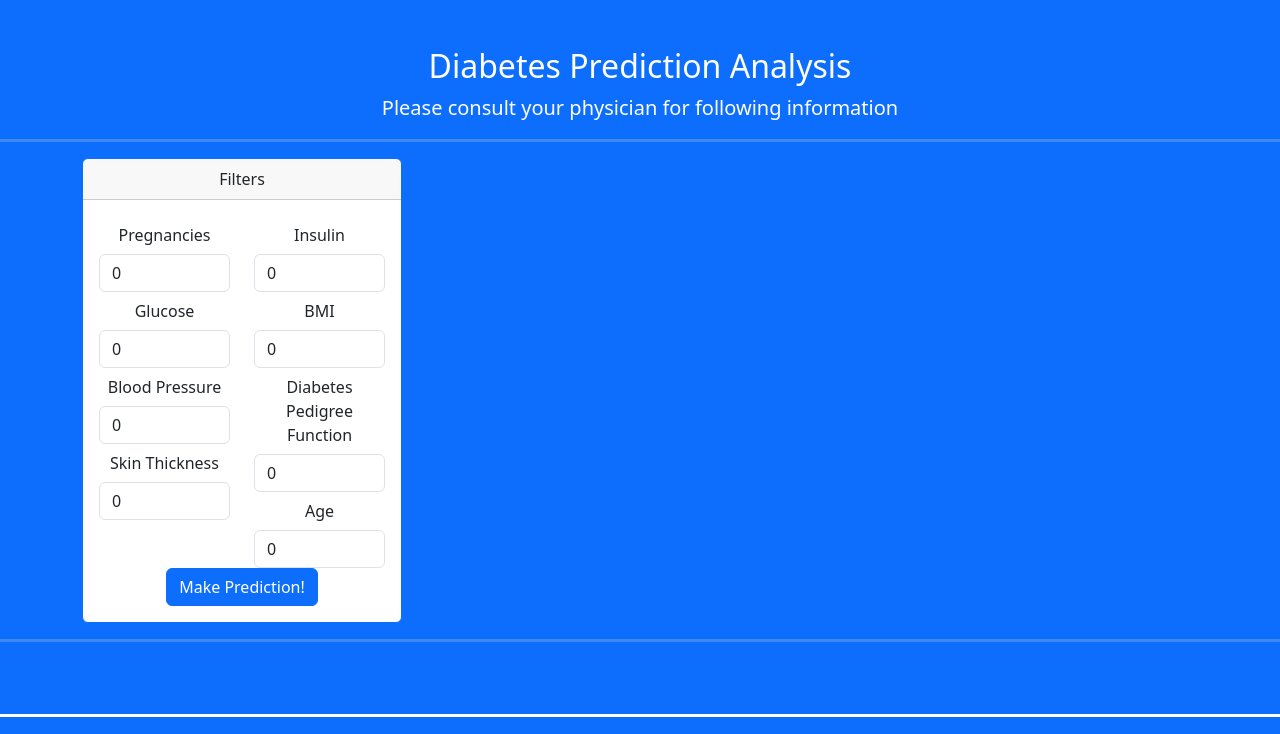
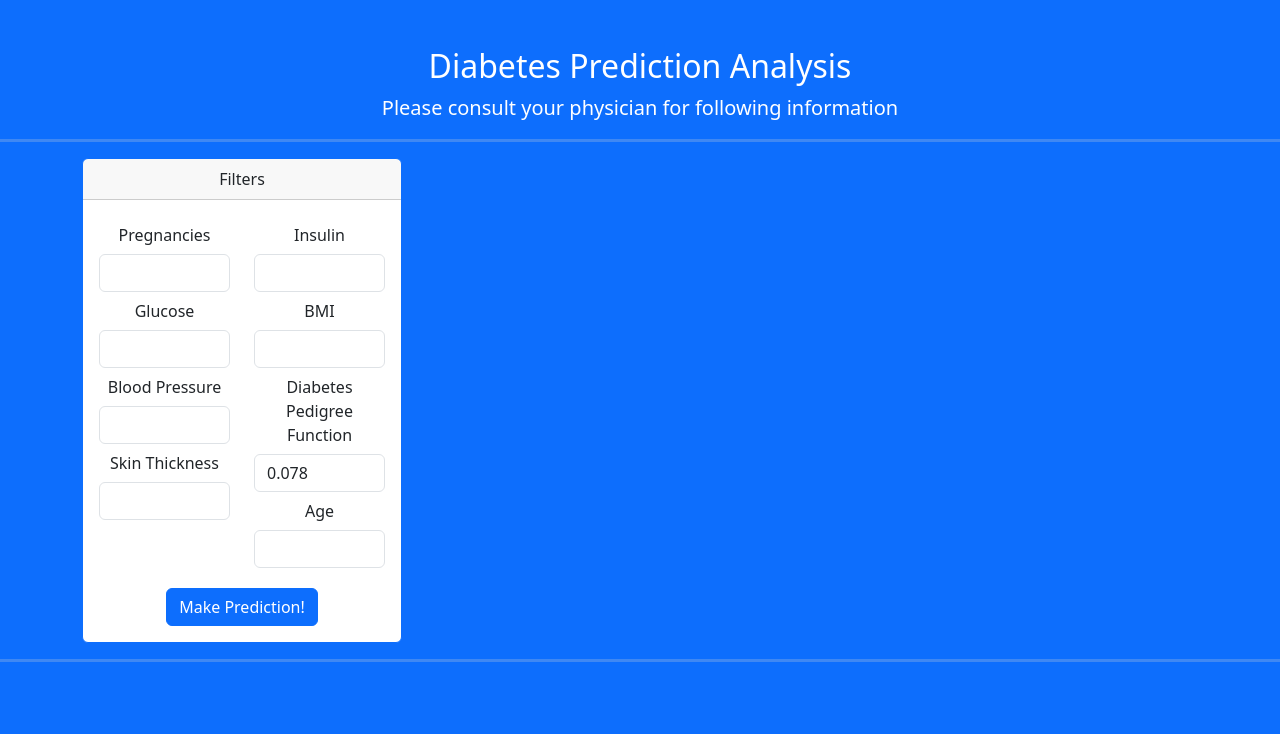
Before and after one commit to yangedward92/Project-4-Group-7, a Flask app: page /diabetes_predML in a window 1280 px wide. Shown: the part 83-817 px from the top of the page. Run offline with Flask 3, Linux system fonts and the light colour scheme.

Commit message:
updated app

```diff
--- a/Diabetes App/templates/diabetes_predML.html
+++ b/Diabetes App/templates/diabetes_predML.html
@@ -47,6 +47,8 @@
         </button>
 
     </nav>
+
+
     <header class="bg-primary text-white text-center py-5">
         <div class="container">
             <h2>Diabetes Prediction Analysis</h2>
@@ -61,43 +63,43 @@
                     <div class="col-md-6">
                         <div class="form-group">
                             <label class="col-form-label" for="Pregnancies">Pregnancies</label>
-                            <input type="number" class="form-control" value="0" id="Pregnancies">
+                            <input type="number" class="form-control" value="" id="Pregnancies">
                         </div>
                         <div class="form-group">
                             <label class="col-form-label" for="Glucose">Glucose</label>
-                            <input type="number" class="form-control" value="0" id="Glucose">
+                            <input type="number" class="form-control" value="" id="Glucose">
                         </div>
                         <div class="form-group">
                             <label class="col-form-label" for="BloodPressure">Blood Pressure</label>
-                            <input type="number" class="form-control" value="0" id="BloodPressure">
+                            <input type="number" class="form-control" value="" id="BloodPressure">
                         </div>
                         <div class="form-group">
                             <label class="col-form-label" for="SkinThickness">Skin Thickness</label>
-                            <input type="number" class="form-control" value="0" id="SkinThickness">
+                            <input type="number" class="form-control" value="" id="SkinThickness">
                         </div>
                     </div>
                     <div class="col-md-6">
                         <div class="form-group">
                             <label class="col-form-label" for="Insulin">Insulin</label>
-                            <input type="number" class="form-control" value="0" id="Insulin">
+                            <input type="number" class="form-control" value="" id="Insulin">
                         </div>
                         <div class="form-group">
                             <label class="col-form-label" for="BMI">BMI</label>
-                            <input type="number" class="form-control" value="0" id="BMI">
+                            <input type="number" class="form-control" value="" id="BMI">
                         </div>
                         <div class="form-group">
                             <label class="col-form-label" for="DiabetesPedigreeFunction">Diabetes Pedigree Function</label>
-                            <input type="number" class="form-control" value="0" id="DiabetesPedigreeFunction">
+                            <input type="number" class="form-control" value="0.078" id="DiabetesPedigreeFunction">
                         </div>
                         <div class="form-group">
                             <label class="col-form-label" for="Age">Age</label>
-                            <input type="number" class="form-control" value="0" id="Age">
+                            <input type="number" class="form-control" value="" id="Age">
                         </div>
                     </div>
                 </div>
                 <div class="row">
                     <div class="col-md-12">
-                        <button type="button" class="btn btn-primary" id="filter">Make Prediction!</button>
+                        <button type="button" class="btn btn-primary" id="filter" style="margin-top: 20px;">Make Prediction!</button>
                     </div>
                 </div>
             </div>
```
Also changed, not shown: Diabetes App/model_helper.py (+22 -0 lines), Diabetes App/static/js/logic.js (+10 -7 lines).
